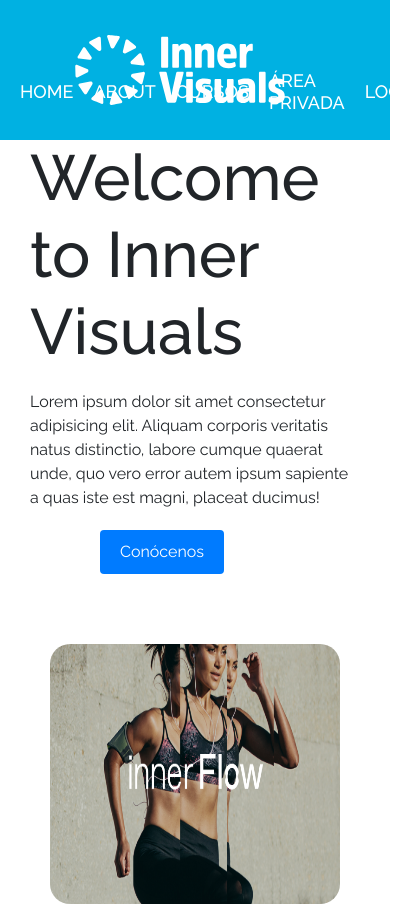
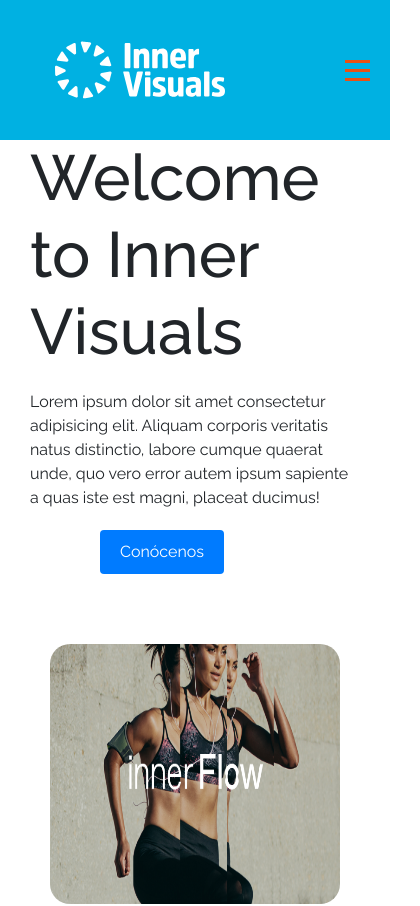
Before and after one commit to GabrielaRamos79/inner_visual_final_project, a React (Vite) app in the folder client/InnerVisual/: page / in a window 390 px wide. Shown: the top 906 px of the page, 420 px wide, since content can reach past the window. Built offline with nearby package versions, Linux system fonts and the light colour scheme.

Commit message:
navbar tunning, not finally yet

```diff
--- a/client/InnerVisual/src/components/navbarCustom/NavbarCustom.jsx
+++ b/client/InnerVisual/src/components/navbarCustom/NavbarCustom.jsx
@@ -57,11 +57,13 @@ function NavbarCustom() {
             </div>
           </Link>
 
+          {isLoggedIn && (
             <Link to="/client/dashboard" className="nav-link-custom">
               <div className="areaLink">
                 <h3 className='links closeactive'>área privada</h3>
               </div>
             </Link>
+          )}
 
           {isLoggedIn ? (
             <div className="nav-link-custom" onClick={handleLogout}>
@@ -77,8 +79,7 @@ function NavbarCustom() {
             </Link>
           )}
         </div>
-      </nav >
-
+      </nav>
     </>
   );
 }
--- a/client/InnerVisual/src/components/navbarCustom/navbarCustom.css
+++ b/client/InnerVisual/src/components/navbarCustom/navbarCustom.css
@@ -76,3 +76,128 @@
 .iconHolder h3 {
   margin-left: 20px;
 }
+
+
+
+@media screen and (max-width: 690px) {
+  .navbar {
+    display: flex;
+    flex-direction: row-reverse;
+}
+
+.overlay {
+    display: none;
+    position: fixed;
+    top: 0;
+    left: 0;
+    width: 100%;
+    height: 100%;
+    background-color: rgba(0, 0, 0, 0.3);
+    transition: opacity 0.5s ease;
+}
+
+.iconHolder {
+    display: none;
+    flex-direction: column;
+    align-items: center;
+    margin-top: 20px;
+    transition: max-height 0.5s ease;
+    position: fixed;
+    top: 100px;
+    right: 20px;
+    margin: 0;
+    border-radius: 10px;
+    width: 125px;
+    z-index: 2;
+}
+
+#logo {
+    left: 30px;
+    top: 55px;
+    padding: 0;
+}
+
+.link {
+    font-size: 20px;
+    padding: 0;
+}
+
+.menuOpen .iconHolder {
+    display: flex;
+    color: var(--white);
+    background-color: var(--lightblue);
+    padding-top: 10px;
+    padding-right: 15px;
+}
+
+.closeactive {
+    color: white
+}
+
+.menuOpen .overlay {
+    display: block;
+}
+
+.burger {
+    display: block;
+    cursor: pointer;
+}
+
+.bar {
+    width: 25px;
+    height: 3px;
+    background-color: var(--orange);
+    margin: 6px 0;
+    transition: 0.4s;
+}
+
+.menuOpen .bar:nth-child(1) {
+    transform: rotate(-45deg) translate(-6px, 7px);
+    background-color: var(--orange);
+}
+
+.menuOpen .bar:nth-child(2) {
+    opacity: 0;
+    background-color: var(--orange);
+}
+
+.menuOpen .bar:nth-child(3) {
+    transform: rotate(45deg) translate(-5px, -7px);
+    background-color: var(--orange);
+}
+
+.menuOpen>.selink {
+    color: var(--coralito);
+}
+
+#logo:hover {
+  background-color: initial;
+  border-radius: initial;
+  transform: none;
+}
+
+.links:hover:after {
+  left: -100%;
+}
+
+.menuOpen .link:not(.active):hover {
+  color: initial;
+  font-size: initial;
+}
+
+#logo {
+  width: 180px;
+  height: 80px;
+  padding: 5px;
+  position: absolute;
+  left: 50px;
+  top: 30px;
+}
+
+#logo:hover {
+  background-color: initial;
+  border-radius: initial;
+  transform: none;
+}
+
+}
```
Lines whose indentation alone changed are shown as unchanged.
